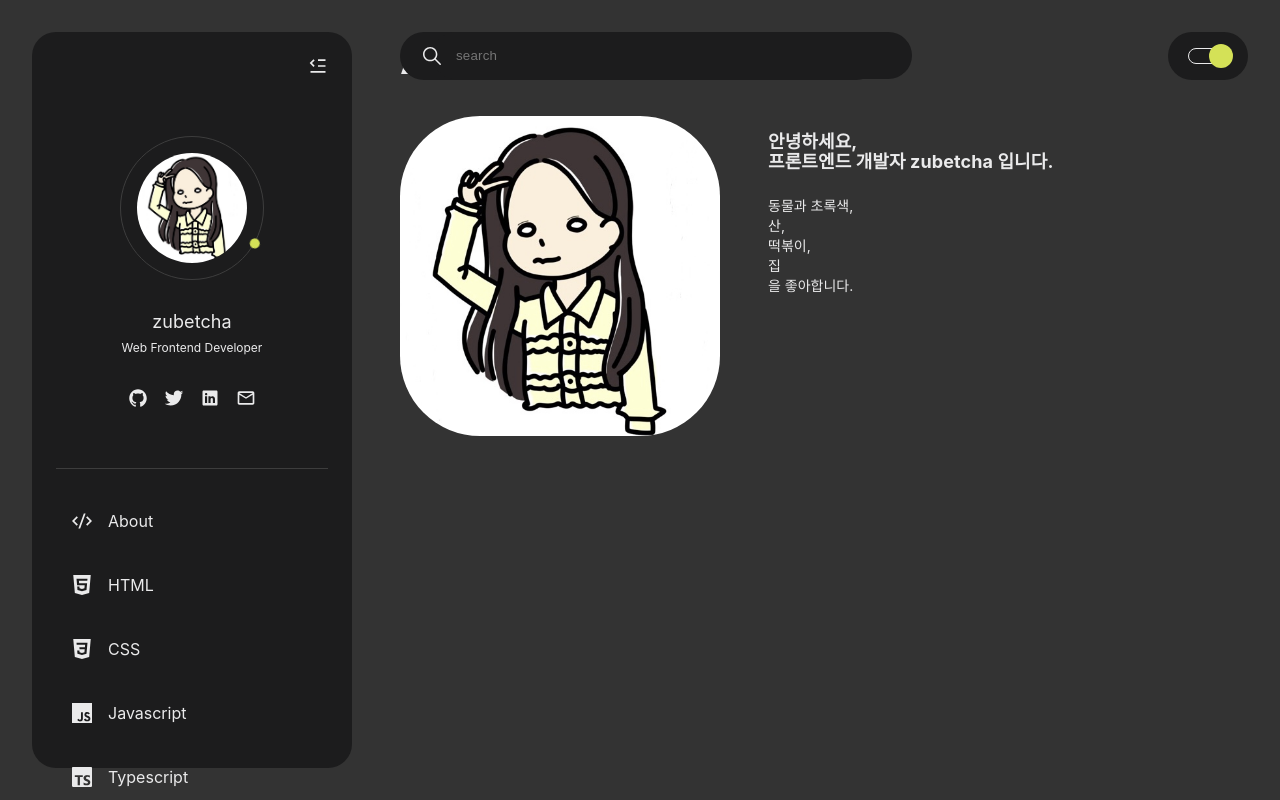
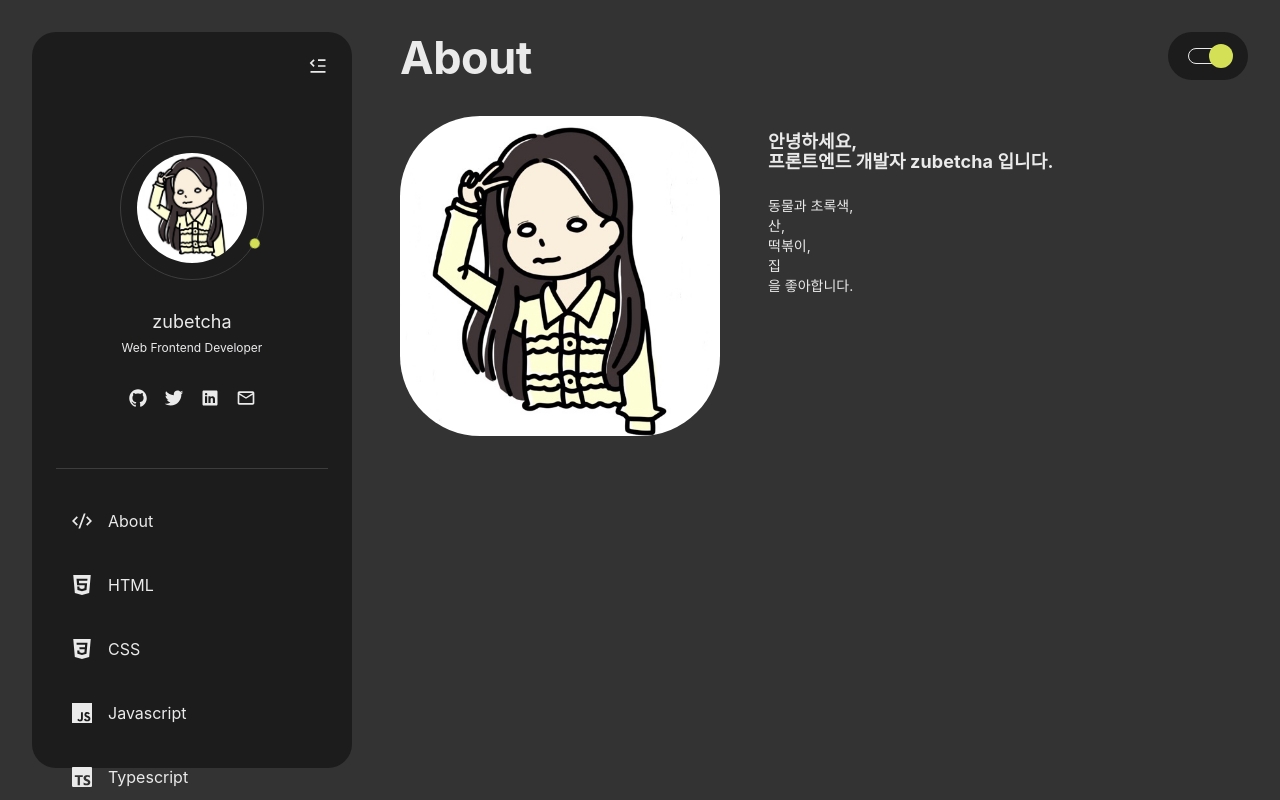
Before and after one commit to zubetcha/zubetcha-blog, a Next.js app: page /about in a window 1280 px wide. Built offline with nearby package versions, Linux system fonts and the light colour scheme.

Commit message:
:lipstick: remove SearchBar from Header

```diff
--- a/src/components/Header/Header.tsx
+++ b/src/components/Header/Header.tsx
@@ -15,7 +15,7 @@ export const Header = () => {
 
 	return (
 		<div className={classes.container}>
-			<SearchBar />
+			{/* <SearchBar /> */}
 			<Toggle status={theme} onClick={onClickToggle} />
 		</div>
 	);
--- a/src/components/Toggle/Toggle.module.scss
+++ b/src/components/Toggle/Toggle.module.scss
@@ -9,6 +9,7 @@
 	background-color: var(--color-bg-navbar);
 	position: fixed;
 	right: toRem(32);
+	top: toRem(32);
 	cursor: pointer;
 	@include flex-box(center, center);
 
```
